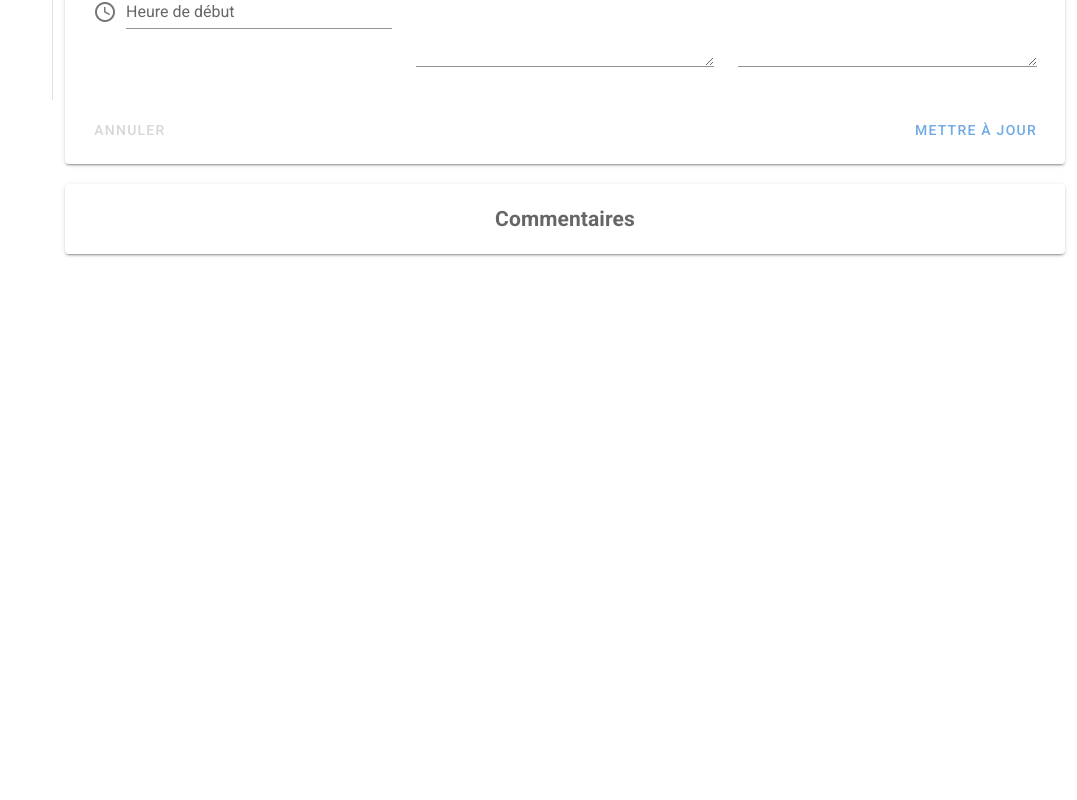
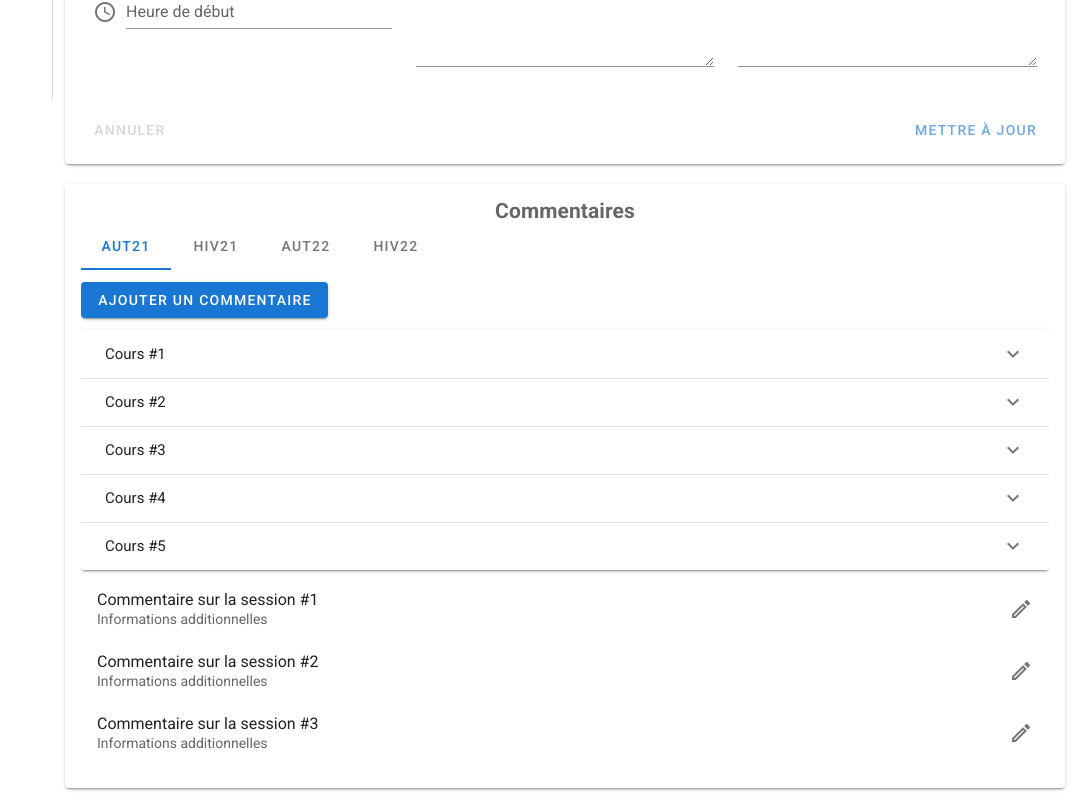
Before and after one commit to VincentLamy/service_encadrement, a Vue app in the folder client/: page /etudiant in a window 1280 px wide. Shown: the part 700-1500 px from the top of the page, without its empty margins (203-1280 px from the left). Before the commit the page ends 986 px from the top, so only its background shows below. Built offline with nearby package versions, Linux system fonts and the light colour scheme.

Commit message:
Create semesters/comments panel

```diff
--- a/client/src/views/StudentFormView.vue
+++ b/client/src/views/StudentFormView.vue
@@ -1,9 +1,12 @@
 <template>
   <v-container>
-
     <h1 class="my-2">Nom de l'étudiant</h1>
 
-    <!-- Informations de l'étudiants -->
+    <!--
+      ************************************************
+      Informations de l'étudiant
+      ************************************************
+    -->
     <v-card class="py-2 px-3 mb-5">
       <v-card-text>
         <h2 class="d-flex justify-center">Informations de l'étudiant</h2>
@@ -39,7 +42,11 @@
       </v-card-actions>
     </v-card>
 
-    <!-- Informations de l'étudiant à l'international -->
+    <!--
+      ************************************************
+      Informations de l'étudiant à l'international
+      ************************************************
+    -->
     <v-card class="py-2 px-3 mb-5">
       <v-card-text>
         <h2 class="d-flex justify-center">
@@ -63,7 +70,11 @@
       </v-card-actions>
     </v-card>
 
-    <!-- Questionnaire de mathématiques de l'étudiant (Sec.4 & Sec.5) -->
+    <!--
+      ************************************************
+      Questionnaire de mathématiques
+      ************************************************
+    -->
     <v-card class="py-2 px-3 mb-5">
       <v-card-text>
         <h2 class="d-flex justify-center">Questionnaire de mathématiques</h2>
@@ -143,13 +154,75 @@
       </v-card-actions>
     </v-card>
 
-    <!-- Cours de l'étudiant & Commentaires des professeurs -->
-    <v-card class="py-2 px-3 mb-5">
+    <!--
+      ************************************************
+      Cours & Commentaires
+      ************************************************
+    -->
+
+    <v-card>
       <v-card-text>
         <h2 class="d-flex justify-center">Commentaires</h2>
+
+        <!-- Onglets sessions -->
+        <v-tabs v-model="semesters.tab">
+          <v-tab v-for="code in semesters.codes">
+            {{ code }}
+          </v-tab>
+        </v-tabs>
+
+        <!-- Cours & Commentaires des sessions -->
+        <v-tabs-items v-model="semesters.tab">
+          <v-tab-item v-for="(code, i) in semesters.codes" :key="i">
+            <v-btn color="primary my-3"> Ajouter un commentaire </v-btn>
+
+            <!-- Cours de la session -->
+            <v-expansion-panels accordion>
+              <v-expansion-panel v-for="j in 5" :key="j">
+                <v-expansion-panel-header>
+                  Cours #{{ j }}
+                </v-expansion-panel-header>
+                <v-expansion-panel-content>
+                  <!-- Commentaires d'un cours -->
+                  <v-list>
+                    <v-list-item v-for="k in 3" :key="k">
+                      <v-list-item-content>
+                        <v-list-item-title
+                          >Commentaire #{{ k }}</v-list-item-title
+                        >
+                        <v-list-item-subtitle
+                          >Informations supplémentaires</v-list-item-subtitle
+                        >
+                      </v-list-item-content>
+                      <v-list-item-action>
+                        <v-icon>mdi-pencil-outline</v-icon>
+                      </v-list-item-action>
+                    </v-list-item>
+                  </v-list>
+                </v-expansion-panel-content>
+              </v-expansion-panel>
+            </v-expansion-panels>
+
+            <!-- Commentaires de la session -->
+            <v-list>
+              <v-list-item v-for="k in 3" :key="k">
+                <v-list-item-content>
+                  <v-list-item-title
+                    >Commentaire sur la session #{{ k }}</v-list-item-title
+                  >
+                  <v-list-item-subtitle
+                    >Informations additionnelles</v-list-item-subtitle
+                  >
+                </v-list-item-content>
+                <v-list-item-action>
+                  <v-icon>mdi-pencil-outline</v-icon>
+                </v-list-item-action>
+              </v-list-item>
+            </v-list>
+          </v-tab-item>
+        </v-tabs-items>
       </v-card-text>
     </v-card>
-
   </v-container>
 </template>
 
@@ -161,8 +234,12 @@ export default {
       math_form: {
         start_time: null,
         end_time: null,
-      }
-    }
-  }
+      },
+      semesters: {
+        tab: null,
+        codes: ["AUT21", "HIV21", "AUT22", "HIV22"],
+      },
+    };
+  },
 };
 </script>
```
